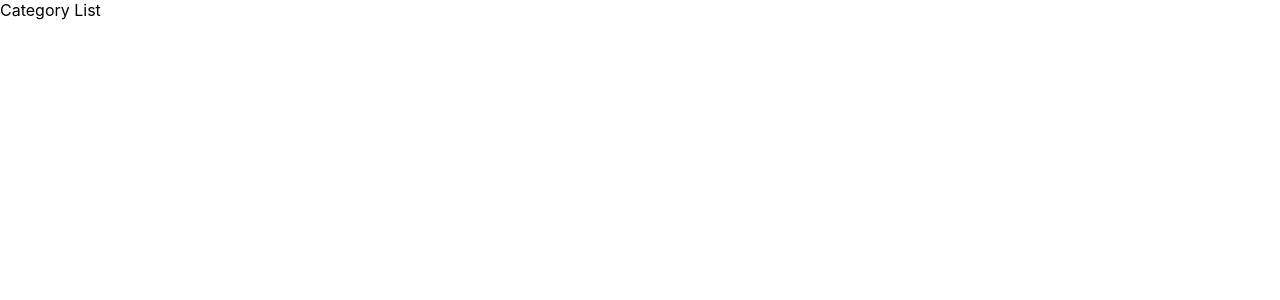
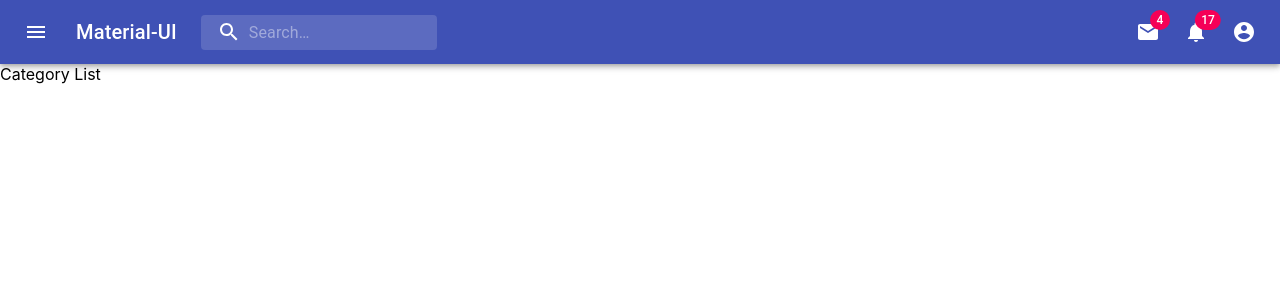
Before and after one commit to nurkocar/BlogProject-Frontend-React, a React (Create React App) app: page / in a window 1280 px wide. Shown: the top 300 px of the page. Built offline with nearby package versions, Linux system fonts and the light colour scheme; no server answers.

Commit message:
Created Navbar component and added it to Route

```diff
--- a/package.json
+++ b/package.json
@@ -3,6 +3,8 @@
   "version": "0.1.0",
   "private": true,
   "dependencies": {
+    "@material-ui/core": "^4.11.3",
+    "@material-ui/icons": "^4.11.2",
     "@testing-library/jest-dom": "^5.11.4",
     "@testing-library/react": "^11.1.0",
     "@testing-library/user-event": "^12.1.10",
--- a/src/Router/Router.js
+++ b/src/Router/Router.js
@@ -1,9 +1,11 @@
 import { BrowserRouter as Router, Switch, Route } from "react-router-dom";
 import Home from "../pages/Home";
+import Navbar from '../components/navbar/Navbar'
 
 const BlogRouter = () => {
     return (
         <Router>
+            <Navbar/>
             <Switch>
                 <Route path="/" component={Home} />
             </Switch>
--- /dev/null
+++ b/src/components/navbar/Navbar.js
@@ -0,0 +1,232 @@
+import React from 'react';
+import { fade, makeStyles } from '@material-ui/core/styles';
+import AppBar from '@material-ui/core/AppBar';
+import Toolbar from '@material-ui/core/Toolbar';
+import IconButton from '@material-ui/core/IconButton';
+import Typography from '@material-ui/core/Typography';
+import InputBase from '@material-ui/core/InputBase';
+import Badge from '@material-ui/core/Badge';
+import MenuItem from '@material-ui/core/MenuItem';
+import Menu from '@material-ui/core/Menu';
+import MenuIcon from '@material-ui/icons/Menu';
+import SearchIcon from '@material-ui/icons/Search';
+import AccountCircle from '@material-ui/icons/AccountCircle';
+import MailIcon from '@material-ui/icons/Mail';
+import NotificationsIcon from '@material-ui/icons/Notifications';
+import MoreIcon from '@material-ui/icons/MoreVert';
+
+const useStyles = makeStyles((theme) => ({
+    grow: {
+        flexGrow: 1,
+    },
+    menuButton: {
+        marginRight: theme.spacing(2),
+    },
+    title: {
+        display: 'none',
+        [theme.breakpoints.up('sm')]: {
+            display: 'block',
+        },
+    },
+    search: {
+        position: 'relative',
+        borderRadius: theme.shape.borderRadius,
+        backgroundColor: fade(theme.palette.common.white, 0.15),
+        '&:hover': {
+            backgroundColor: fade(theme.palette.common.white, 0.25),
+        },
+        marginRight: theme.spacing(2),
+        marginLeft: 0,
+        width: '100%',
+        [theme.breakpoints.up('sm')]: {
+            marginLeft: theme.spacing(3),
+            width: 'auto',
+        },
+    },
+    searchIcon: {
+        padding: theme.spacing(0, 2),
+        height: '100%',
+        position: 'absolute',
+        pointerEvents: 'none',
+        display: 'flex',
+        alignItems: 'center',
+        justifyContent: 'center',
+    },
+    inputRoot: {
+        color: 'inherit',
+    },
+    inputInput: {
+        padding: theme.spacing(1, 1, 1, 0),
+        // vertical padding + font size from searchIcon
+        paddingLeft: `calc(1em + ${theme.spacing(4)}px)`,
+        transition: theme.transitions.create('width'),
+        width: '100%',
+        [theme.breakpoints.up('md')]: {
+            width: '20ch',
+        },
+    },
+    sectionDesktop: {
+        display: 'none',
+        [theme.breakpoints.up('md')]: {
+            display: 'flex',
+        },
+    },
+    sectionMobile: {
+        display: 'flex',
+        [theme.breakpoints.up('md')]: {
+            display: 'none',
+        },
+    },
+}));
+
+export default function Navbar() {
+    const classes = useStyles();
+    const [anchorEl, setAnchorEl] = React.useState(null);
+    const [mobileMoreAnchorEl, setMobileMoreAnchorEl] = React.useState(null);
+
+    const isMenuOpen = Boolean(anchorEl);
+    const isMobileMenuOpen = Boolean(mobileMoreAnchorEl);
+
+    const handleProfileMenuOpen = (event) => {
+        setAnchorEl(event.currentTarget);
+    };
+
+    const handleMobileMenuClose = () => {
+        setMobileMoreAnchorEl(null);
+    };
+
+    const handleMenuClose = () => {
+        setAnchorEl(null);
+        handleMobileMenuClose();
+    };
+
+    const handleMobileMenuOpen = (event) => {
+        setMobileMoreAnchorEl(event.currentTarget);
+    };
+
+    const menuId = 'primary-search-account-menu';
+    const renderMenu = (
+        <Menu
+            anchorEl={anchorEl}
+            anchorOrigin={{ vertical: 'top', horizontal: 'right' }}
+            id={menuId}
+            keepMounted
+            transformOrigin={{ vertical: 'top', horizontal: 'right' }}
+            open={isMenuOpen}
+            onClose={handleMenuClose}
+        >
+            <MenuItem onClick={handleMenuClose}>Profile</MenuItem>
+            <MenuItem onClick={handleMenuClose}>My account</MenuItem>
+        </Menu>
+    );
+
+    const mobileMenuId = 'primary-search-account-menu-mobile';
+    const renderMobileMenu = (
+        <Menu
+            anchorEl={mobileMoreAnchorEl}
+            anchorOrigin={{ vertical: 'top', horizontal: 'right' }}
+            id={mobileMenuId}
+            keepMounted
+            transformOrigin={{ vertical: 'top', horizontal: 'right' }}
+            open={isMobileMenuOpen}
+            onClose={handleMobileMenuClose}
+        >
+            <MenuItem>
+                <IconButton aria-label="show 4 new mails" color="inherit">
+                    <Badge badgeContent={4} color="secondary">
+                        <MailIcon />
+                    </Badge>
+                </IconButton>
+                <p>Messages</p>
+            </MenuItem>
+            <MenuItem>
+                <IconButton aria-label="show 11 new notifications" color="inherit">
+                    <Badge badgeContent={11} color="secondary">
+                        <NotificationsIcon />
+                    </Badge>
+                </IconButton>
+                <p>Notifications</p>
+            </MenuItem>
+            <MenuItem onClick={handleProfileMenuOpen}>
+                <IconButton
+                    aria-label="account of current user"
+                    aria-controls="primary-search-account-menu"
+                    aria-haspopup="true"
+                    color="inherit"
+                >
+                    <AccountCircle />
+                </IconButton>
+                <p>Profile</p>
+            </MenuItem>
+        </Menu>
+    );
+
+    return (
+        <div className={classes.grow}>
+            <AppBar position="static">
+                <Toolbar>
+                    <IconButton
+                        edge="start"
+                        className={classes.menuButton}
+                        color="inherit"
+                        aria-label="open drawer"
+                    >
+                        <MenuIcon />
+                    </IconButton>
+                    <Typography className={classes.title} variant="h6" noWrap>
+                        Material-UI
+                    </Typography>
+                    <div className={classes.search}>
+                        <div className={classes.searchIcon}>
+                            <SearchIcon />
+                        </div>
+                        <InputBase
+                            placeholder="Search…"
+                            classes={{
+                                root: classes.inputRoot,
+                                input: classes.inputInput,
+                            }}
+                            inputProps={{ 'aria-label': 'search' }}
+                        />
+                    </div>
+                    <div className={classes.grow} />
+                    <div className={classes.sectionDesktop}>
+                        <IconButton aria-label="show 4 new mails" color="inherit">
+                            <Badge badgeContent={4} color="secondary">
+                                <MailIcon />
+                            </Badge>
+                        </IconButton>
+                        <IconButton aria-label="show 17 new notifications" color="inherit">
+                            <Badge badgeContent={17} color="secondary">
+                                <NotificationsIcon />
+                            </Badge>
+                        </IconButton>
+                        <IconButton
+                            edge="end"
+                            aria-label="account of current user"
+                            aria-controls={menuId}
+                            aria-haspopup="true"
+                            onClick={handleProfileMenuOpen}
+                            color="inherit"
+                        >
+                            <AccountCircle />
+                        </IconButton>
+                    </div>
+                    <div className={classes.sectionMobile}>
+                        <IconButton
+                            aria-label="show more"
+                            aria-controls={mobileMenuId}
+                            aria-haspopup="true"
+                            onClick={handleMobileMenuOpen}
+                            color="inherit"
+                        >
+                            <MoreIcon />
+                        </IconButton>
+                    </div>
+                </Toolbar>
+            </AppBar>
+            {renderMobileMenu}
+            {renderMenu}
+        </div>
+    );
+}
```
Also changed, not shown: 2 other files (tests, documents, lock files or other folders).
